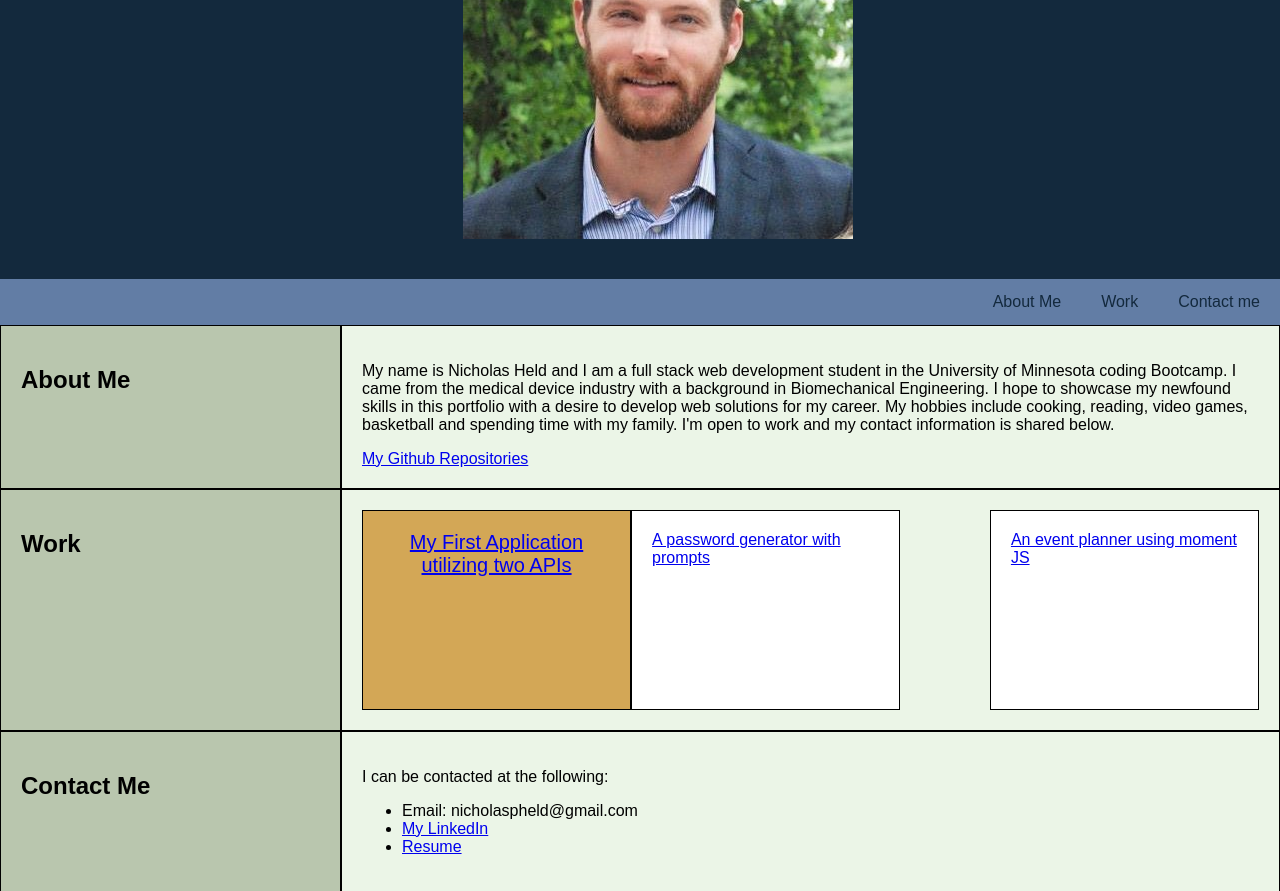
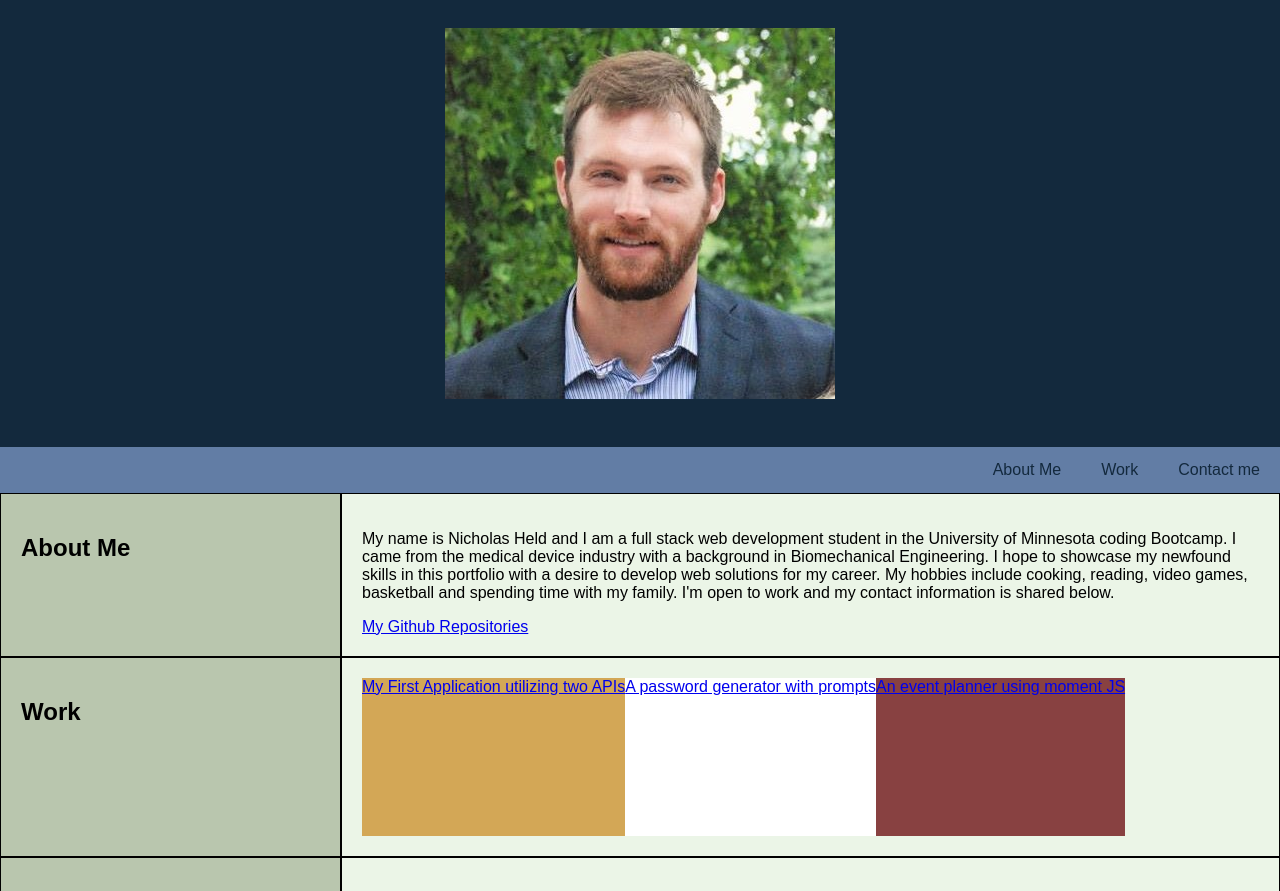
Before and after one commit to nicholasheld/portfolio, a plain HTML site: page index.html in a window 1280 px wide. Shown: the part 172-1063 px from the top of the page. Drawn offline with Linux system fonts and the light colour scheme.

Commit message:
played with styling

```diff
--- a/assets/css/style.css
+++ b/assets/css/style.css
@@ -10,10 +10,9 @@
   }
 
   header {
-    display: flex;
-    justify-content: flex-start;
+
     padding: 40px;
-    /*text-align: center;*/
+    text-align: center;
     background: #13293d;
     color: #fff;
     font-size: 32px;
@@ -51,36 +50,29 @@
     padding: 20px;
     border: 1px solid black;
   }
-
+  #Apps {
+display: flex;
+padding: 20px;
+height: 200px;
+border: 1px solid black;
+text-align:center;
+  }
   /*These are the thumbnails within the work section, the first is the deployed homework for seo*/
   #seo {
-    float:left;
+
     background-color: rgb(211, 167, 86);
-    width:30%;
-    padding: 20px;
-    height: 200px;
-    border: 1px solid black;
-    text-align:center;
-    font-size: 20px;
+
+
   }
 
   /*This is my work in progress place holder*/
   #app2 {
-    float:left;
+
     background-color: #fff;
-    width:30%;
-    padding: 20px;
-    height: 200px;
-    border: 1px solid black;
   }
 
   #app3 {
-    float:right;
-    background-color: #fff;
-    width:30%;
-    padding: 20px;
-    height: 200px;
-    border: 1px solid black;
+    background-color: rgb(136, 65, 65);
   }
 
   footer {
--- a/index.html
+++ b/index.html
@@ -8,9 +8,9 @@
   </head>
   <body>
     <header>
-      <h1>Nicholas Held</h1>
+      <div><h1>Nicholas Held</h1>
         <img src="images/nh.jpg"
-        alt="Picture of Nicholas Held">
+        alt="Picture of Nicholas Held"> </div>
     </header>
 
     <nav>
@@ -38,7 +38,7 @@
         <div id = "work" ></div>
       </aside>
 
-      <section>
+      <section id="Apps">
         <div id= "seo"><a href="https://nicholasheld.github.io/breweries-team4/">My First Application utilizing two APIs</a></div>
         <div id = "app2"><a href="https://nicholasheld.github.io/password-generator/">A password generator with prompts</a></div>
         <div id = "app3"><a href="https://nicholasheld.github.io/event-planner/">An event planner using moment JS</a></div>
```
